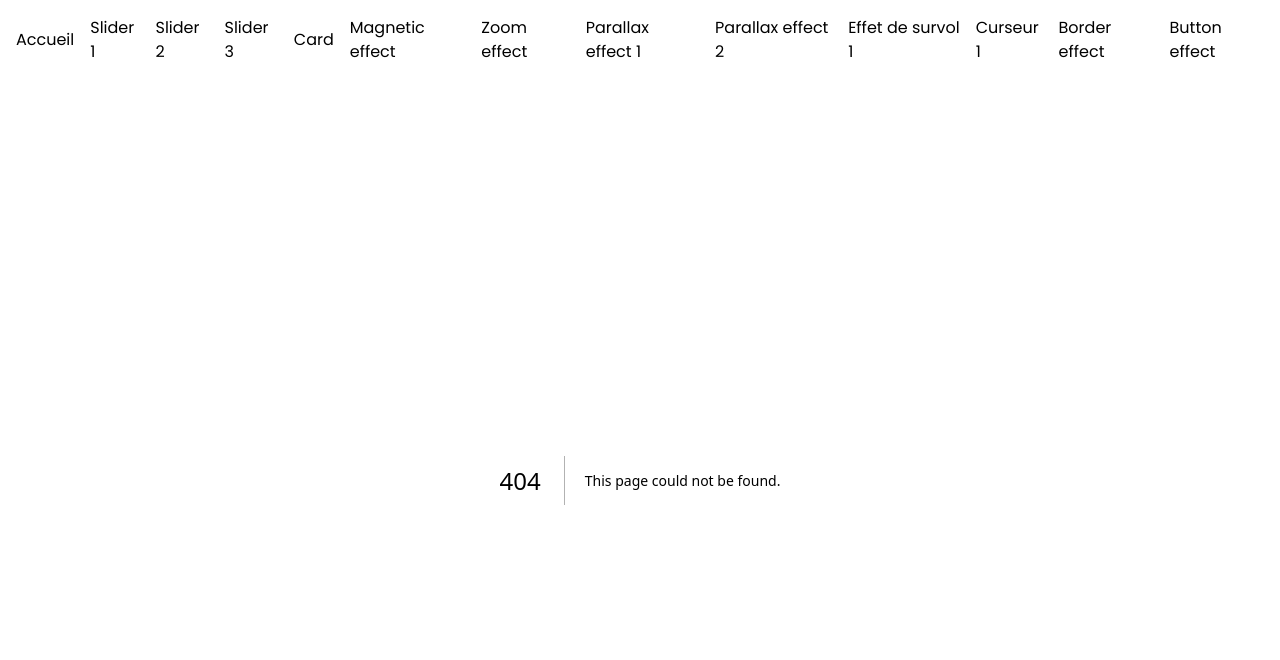
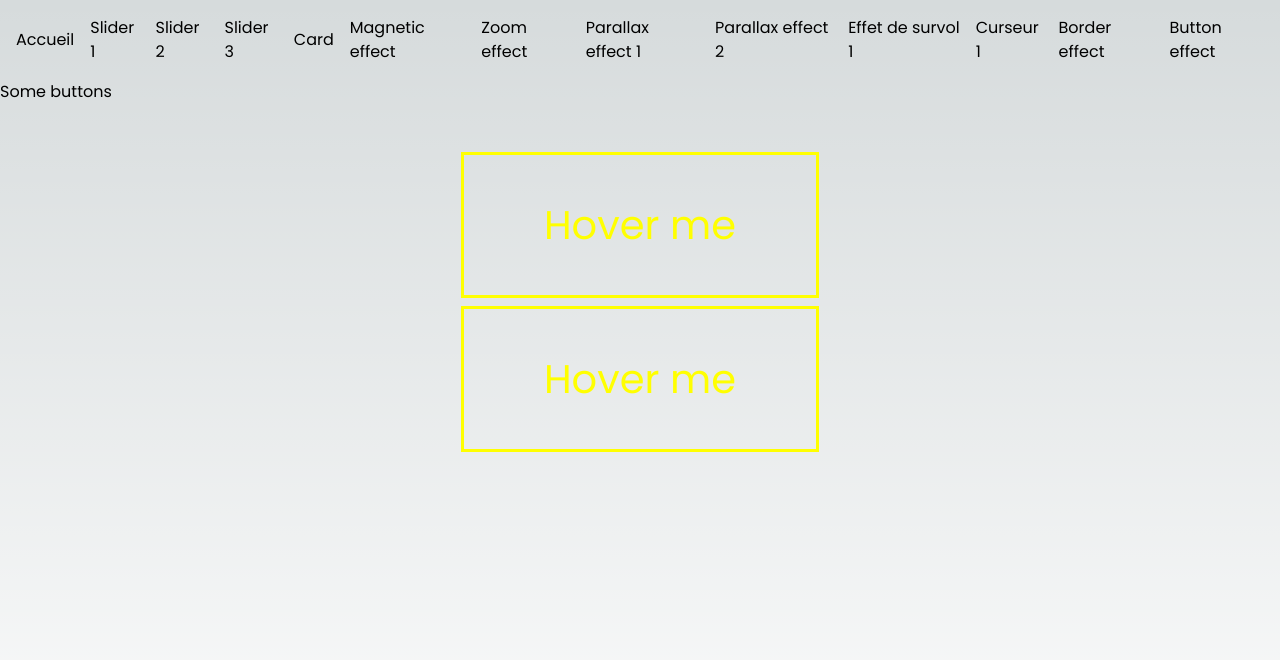
Before and after one commit to Mimachh/Style_lib, a Next.js app: page /effects/button/3 in a window 1280 px wide. Before the commit this address had no page. Shown: the top 660 px of the page. Built offline with nearby package versions, Linux system fonts and the light colour scheme.

Commit message:
added new buttons

```diff
--- /dev/null
+++ b/app/effects/button/3/page.tsx
@@ -0,0 +1,37 @@
+import Link from "next/link";
+import React from "react";
+
+const Page = () => {
+  return (
+    <div className="min-h-screen">
+      <h2 className="pb-12">Some buttons</h2>
+
+      <div className=" flex flex-col items-center justify-center gap-2">
+        <Link
+          href="#"
+          className='
+            text-[yellow]
+            before:hover:translate-x-0 hover:text-black
+            before:translate-x-[-100%] before:z-[-1] before:content-[""] before:absolute before:top-0 before:left-0 before:w-full before:h-full before:bg-[yellow] before:transition-all before:duration-1000 before:ease-in-out
+            text-[40px] overflow-hidden border-[3px] border-[yellow] px-[80px] py-[40px] relative transition-all duration-1000'
+        >
+          Hover me
+        </Link>
+
+        <Link
+          href="#"
+          className='
+            text-[yellow] hover:text-black
+            before:hover:rotate-x-0  after:hover:rotate-y-0
+            before:rotate-x-90 after:rotate-y-90 before:z-[-1] before:content-[""] before:absolute before:top-0 before:left-0 before:w-full before:h-full before:bg-[yellow] before:transition-all before:duration-1000 before:ease-in-out
+            after:z-[-1] after:content-[""] after:absolute after:top-0 after:left-0 after:w-full after:h-full after:bg-[yellow] after:transition-all after:duration-1000 after:ease-in-out
+            text-[40px] overflow-hidden border-[3px] border-[yellow] px-[80px] py-[40px] relative transition-all duration-1000'
+        >
+          Hover me
+        </Link>
+      </div>
+    </div>
+  );
+};
+
+export default Page;
--- a/tailwind.config.ts
+++ b/tailwind.config.ts
@@ -1,4 +1,39 @@
 import type { Config } from "tailwindcss";
+const plugin = require('tailwindcss/plugin')
+
+const rotateX = plugin(function ({ addUtilities }: any) {
+  addUtilities({
+    '.rotate-x-0': {
+      transform: 'rotateX(0deg)',
+    },
+    '.rotate-x-90': {
+      transform: 'rotateX(90deg)',
+    },
+    '.rotate-x-180': {
+      transform: 'rotateX(180deg)',
+    },
+    '.rotate-x-270': {
+      transform: 'rotateX(270deg)',
+    },
+  });
+})
+
+const rotateY = plugin(function ({ addUtilities }: any) {
+  addUtilities({
+    '.rotate-y-0': {
+      transform: 'rotateY(0deg)',
+    },
+    '.rotate-y-90': {
+      transform: 'rotateY(90deg)',
+    },
+    '.rotate-y-180': {
+      transform: 'rotateY(180deg)',
+    },
+    '.rotate-y-270': {
+      transform: 'rotateY(270deg)',
+    },
+  });
+})
 
 const config: Config = {
   content: [
@@ -124,7 +159,8 @@ const config: Config = {
 
   },
   plugins: [
-
+    rotateX,
+    rotateY
   ]
 };
 export default config;
```
